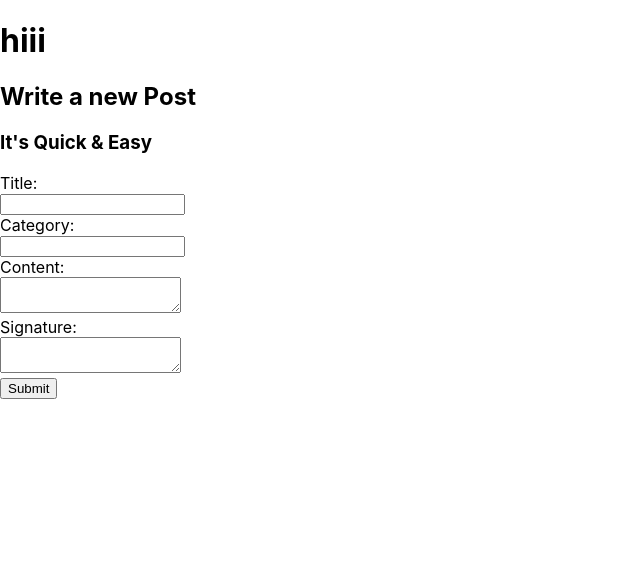
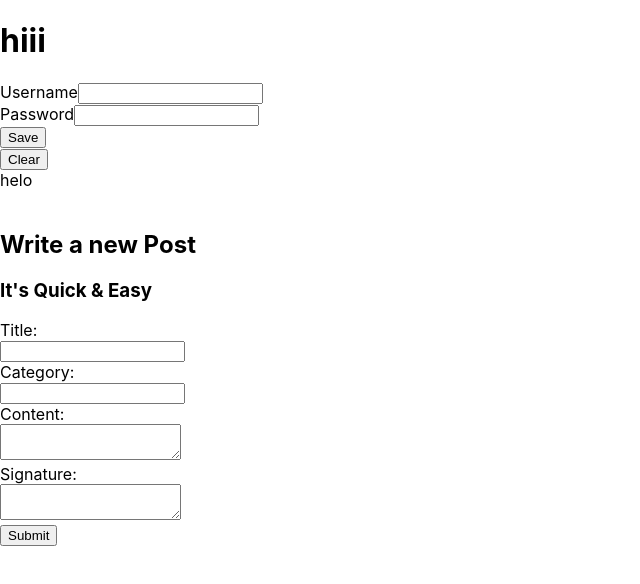
Before and after one commit to smandezhath/STBlog, a React (Create React App) app: page / in a window 1280 px wide. Shown: the top 584 px of the page, without its empty margins (0-640 px from the left). Built offline with nearby package versions, Linux system fonts and the light colour scheme; no server answers.

Commit message:
change return statement

```diff
--- a/src/App.js
+++ b/src/App.js
@@ -9,8 +9,8 @@ function App() {
   return(
     <>
     <h1>hiii</h1>
-        {/* <Register></Register> */}
-        {/* <Viewpost id={"63edd604db82459d946f09a1"}/> */}
+        <Register></Register>
+        <Viewpost id={"63edd604db82459d946f09a1"}/>
 
        <NewPost />
     </>
```
